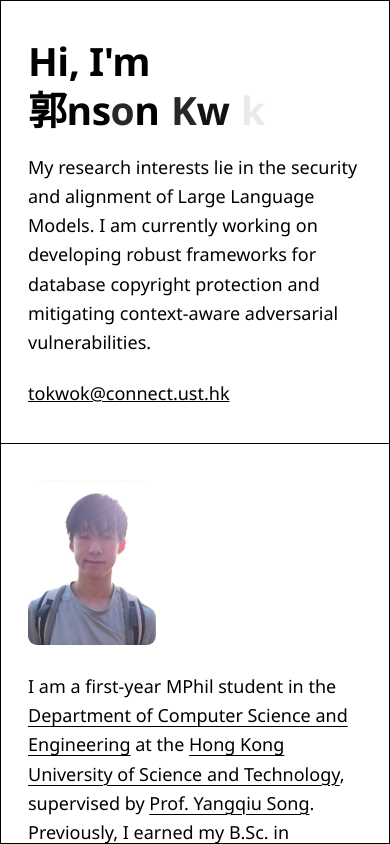
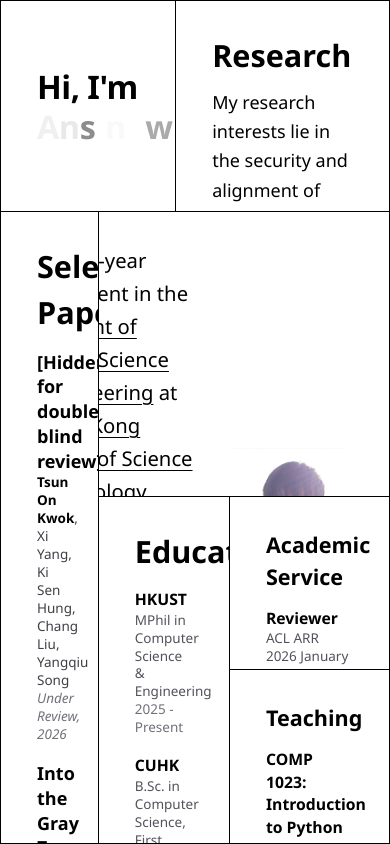
Before and after one commit to ansonk4/ansonk4.github.io, a Next.js app: page / in a window 390 px wide. Built offline with nearby package versions, Linux system fonts and the light colour scheme.

Commit message:
Revert "Add responsive mobile version of homepage"
This reverts commit ccc088f4b97f8068c28e5a7c567d3ce4235bcb07.

```diff
--- a/src/app/page.tsx
+++ b/src/app/page.tsx
@@ -58,10 +58,94 @@ const teaching = [
   },
 ];
 
-const profileEmail = "tokwok@connect.ust.hk";
+export default function Home() {
+  const [isEmailHovered, setIsEmailHovered] = useState(false);
+  const [isEmailCopied, setIsEmailCopied] = useState(false);
+  const [isSplitLineAnimating, setIsSplitLineAnimating] = useState(true);
+  const rootRef = useRef<HTMLDivElement | null>(null);
+  const emailCopyTimeoutRef = useRef<ReturnType<typeof setTimeout> | null>(null);
+  const finishSplitLineAnimation = useCallback(() => {
+    setIsSplitLineAnimating(false);
+  }, []);
+  const handleEmailCopy = useCallback(async () => {
+    try {
+      await navigator.clipboard.writeText("tokwok@connect.ust.hk");
+      setIsEmailCopied(true);
+      if (emailCopyTimeoutRef.current) {
+        clearTimeout(emailCopyTimeoutRef.current);
+      }
+      emailCopyTimeoutRef.current = setTimeout(() => {
+        setIsEmailCopied(false);
+      }, 1200);
+    } catch {
+      setIsEmailCopied(false);
+    }
+  }, []);
 
-const bioContent = (
-  <>
+  useEffect(() => {
+    return () => {
+      if (emailCopyTimeoutRef.current) {
+        clearTimeout(emailCopyTimeoutRef.current);
+      }
+    };
+  }, []);
+
+  return (
+    <div
+      ref={rootRef}
+      className={`relative h-screen min-h-[600px] w-screen overflow-hidden border border-black ${
+        isSplitLineAnimating ? "split-lines-animating" : ""
+      }`}
+    >
+      <SplitPane direction="vertical" defaultSplit={25}>
+        <SplitPane direction="horizontal" defaultSplit={45}>
+          <div className="bento-cell flex items-center">
+            <h1 className="text-[clamp(1.8rem,3.5vw,3.2rem)] font-semibold leading-tight tracking-[-0.5px]">
+              <span className="block">Hi, I&apos;m</span>
+              <span className="block"><TypingName /></span>
+            </h1>
+          </div>
+
+          <div className="bento-cell flex flex-col bento-safe-center">
+            <h2 className="text-[1.7rem] font-semibold">Research</h2>
+            <div className="mt-2">
+              <p className="leading-relaxed text-black font-medium">
+                My research interests lie in the security and alignment of Large Language Models.
+                I am currently working on developing robust frameworks for database copyright protection and mitigating context-aware adversarial vulnerabilities.
+              </p>
+            </div>
+          </div>
+        </SplitPane>
+
+        <SplitPane direction="horizontal" defaultSplit={25}>
+          <div className="bento-cell flex flex-col bg-white">
+            <h2 className="mb-1 text-[1.7rem] font-semibold">Selected Papers</h2>
+
+            <div className="mt-2 flex flex-col gap-4">
+              {papers.map((paper) => (
+                <article key={paper.title}>
+                  <h3 className="text-base font-semibold leading-snug">{paper.title}</h3>
+                  <p className="text-xs text-zinc-700">{paper.authors}</p>
+                  <p className="text-xs italic text-zinc-500">{paper.venue}</p>
+                </article>
+              ))}
+            </div>
+          </div>
+
+          <SplitPane direction="vertical" defaultSplit={45}>
+            <div className="bento-cell flex flex-col bento-safe-center">
+              <div className="flex flex-row-reverse items-center gap-6">
+                <Image
+                  src="/me.png"
+                  alt="Photo of Tsun On Kwok"
+                  width={128}
+                  height={165}
+                  priority
+                  className="h-[165px] w-[128px] shrink-0 rounded-lg object-cover"
+                />
+
+                <div>
+                  <p className="text-lg leading-relaxed text-black font-medium">
                     I am a first-year MPhil student in the{" "}
                     <a
                       href="https://cse.hkust.edu.hk/"
@@ -99,11 +183,16 @@ const bioContent = (
                       The Chinese University of Hong Kong
                     </a>
                     .
-  </>
-);
-
-function EmailCopyIcon({ copied }: { copied: boolean }) {
-  return (
+                  </p>
+                  <p
+                    className="mt-4 flex w-fit cursor-pointer items-center gap-2 text-base underline"
+                    title="Click to copy email"
+                    onClick={handleEmailCopy}
+                    onMouseEnter={() => setIsEmailHovered(true)}
+                    onMouseLeave={() => setIsEmailHovered(false)}
+                  >
+                    tokwok@connect.ust.hk
+                    {(isEmailHovered || isEmailCopied) && (
                       <svg
                         width="14"
                         height="14"
@@ -114,9 +203,8 @@ function EmailCopyIcon({ copied }: { copied: boolean }) {
                         strokeLinecap="round"
                         strokeLinejoin="round"
                         className="opacity-60"
-      aria-hidden
                       >
-      {copied ? (
+                        {isEmailCopied ? (
                           <path d="M20 6 9 17l-5-5" />
                         ) : (
                           <>
@@ -125,204 +213,8 @@ function EmailCopyIcon({ copied }: { copied: boolean }) {
                           </>
                         )}
                       </svg>
-  );
-}
-
-export default function Home() {
-  const [isEmailHovered, setIsEmailHovered] = useState(false);
-  const [isEmailCopied, setIsEmailCopied] = useState(false);
-  const [isSplitLineAnimating, setIsSplitLineAnimating] = useState(true);
-  const rootRef = useRef<HTMLDivElement | null>(null);
-  const emailCopyTimeoutRef = useRef<ReturnType<typeof setTimeout> | null>(null);
-  const finishSplitLineAnimation = useCallback(() => {
-    setIsSplitLineAnimating(false);
-  }, []);
-  const handleEmailCopy = useCallback(async () => {
-    try {
-      await navigator.clipboard.writeText(profileEmail);
-      setIsEmailCopied(true);
-      if (emailCopyTimeoutRef.current) {
-        clearTimeout(emailCopyTimeoutRef.current);
-      }
-      emailCopyTimeoutRef.current = setTimeout(() => {
-        setIsEmailCopied(false);
-      }, 1200);
-    } catch {
-      setIsEmailCopied(false);
-    }
-  }, []);
-
-  useEffect(() => {
-    return () => {
-      if (emailCopyTimeoutRef.current) {
-        clearTimeout(emailCopyTimeoutRef.current);
-      }
-    };
-  }, []);
-
-  return (
-    <>
-      <div className="relative h-screen w-screen overflow-y-auto border border-black bg-white lg:hidden">
-        <main className="mx-auto flex min-h-full max-w-4xl flex-col">
-          <section className="border-b border-black px-6 py-8">
-            <h1 className="text-[clamp(2rem,10vw,3rem)] font-semibold leading-tight tracking-[-0.5px]">
-              <span className="block">Hi, I&apos;m</span>
-              <span className="block">
-                <TypingName />
-              </span>
-            </h1>
-            <p className="mt-4 leading-relaxed text-black font-medium">
-              My research interests lie in the security and alignment of Large Language Models. I am currently
-              working on developing robust frameworks for database copyright protection and mitigating context-aware
-              adversarial vulnerabilities.
+                    )}
                   </p>
-            <button
-              type="button"
-              className="mt-5 flex w-fit cursor-pointer items-center gap-2 text-base underline"
-              title="Click to copy email"
-              onClick={handleEmailCopy}
-            >
-              {profileEmail}
-              {isEmailCopied && <EmailCopyIcon copied />}
-            </button>
-          </section>
-
-          <section className="border-b border-black px-6 py-8">
-            <div className="flex flex-col gap-6">
-              <Image
-                src="/me.png"
-                alt="Photo of Tsun On Kwok"
-                width={128}
-                height={165}
-                priority
-                className="h-[165px] w-[128px] rounded-lg object-cover"
-              />
-              <p className="text-base leading-relaxed text-black font-medium">{bioContent}</p>
-            </div>
-          </section>
-
-          <section className="border-b border-black px-6 py-8">
-            <h2 className="text-[1.7rem] font-semibold">Selected Papers</h2>
-            <div className="mt-4 flex flex-col gap-4">
-              {papers.map((paper) => (
-                <article key={paper.title}>
-                  <h3 className="text-base font-semibold leading-snug">{paper.title}</h3>
-                  <p className="text-xs text-zinc-700">{paper.authors}</p>
-                  <p className="text-xs italic text-zinc-500">{paper.venue}</p>
-                </article>
-              ))}
-            </div>
-          </section>
-
-          <section className="border-b border-black px-6 py-8">
-            <h2 className="text-[1.7rem] font-semibold">Education</h2>
-            <div className="mt-4 flex flex-col gap-4">
-              {education.map((item) => (
-                <article key={item.school}>
-                  <h3 className="text-sm font-semibold">{item.school}</h3>
-                  <p className="text-xs text-zinc-600">{item.degree}</p>
-                  <p className="text-xs text-zinc-500">{item.years}</p>
-                </article>
-              ))}
-            </div>
-          </section>
-
-          <section className="border-b border-black px-6 py-8">
-            <h2 className="text-[1.2rem] font-semibold">Academic Service</h2>
-            <div className="mt-3 flex flex-col gap-3">
-              {academicServices.map((item) => (
-                <article key={`${item.role}-${item.detail}`}>
-                  <h3 className="text-sm font-semibold">{item.role}</h3>
-                  <p className="text-xs text-zinc-600">{item.detail}</p>
-                </article>
-              ))}
-            </div>
-          </section>
-
-          <section className="px-6 py-8">
-            <h2 className="text-[1.2rem] font-semibold">Teaching</h2>
-            <div className="mt-3 flex flex-col gap-3">
-              {teaching.map((item) => (
-                <article key={item.course}>
-                  <h3 className="text-sm font-semibold">{item.course}</h3>
-                  <p className="text-xs text-zinc-600">{item.role}</p>
-                  <p className="text-xs text-zinc-500">{item.term}</p>
-                </article>
-              ))}
-            </div>
-          </section>
-        </main>
-      </div>
-
-      <div
-        ref={rootRef}
-        className={`relative hidden h-screen min-h-[600px] w-screen overflow-hidden border border-black lg:block ${
-          isSplitLineAnimating ? "split-lines-animating" : ""
-        }`}
-      >
-        <SplitPane direction="vertical" defaultSplit={25}>
-          <SplitPane direction="horizontal" defaultSplit={45}>
-            <div className="bento-cell flex items-center">
-              <h1 className="text-[clamp(1.8rem,3.5vw,3.2rem)] font-semibold leading-tight tracking-[-0.5px]">
-                <span className="block">Hi, I&apos;m</span>
-                <span className="block">
-                  <TypingName />
-                </span>
-              </h1>
-            </div>
-
-            <div className="bento-cell flex flex-col bento-safe-center">
-              <h2 className="text-[1.7rem] font-semibold">Research</h2>
-              <div className="mt-2">
-                <p className="leading-relaxed text-black font-medium">
-                  My research interests lie in the security and alignment of Large Language Models. I am currently
-                  working on developing robust frameworks for database copyright protection and mitigating
-                  context-aware adversarial vulnerabilities.
-                </p>
-              </div>
-            </div>
-          </SplitPane>
-
-          <SplitPane direction="horizontal" defaultSplit={25}>
-            <div className="bento-cell flex flex-col bg-white">
-              <h2 className="mb-1 text-[1.7rem] font-semibold">Selected Papers</h2>
-
-              <div className="mt-2 flex flex-col gap-4">
-                {papers.map((paper) => (
-                  <article key={paper.title}>
-                    <h3 className="text-base font-semibold leading-snug">{paper.title}</h3>
-                    <p className="text-xs text-zinc-700">{paper.authors}</p>
-                    <p className="text-xs italic text-zinc-500">{paper.venue}</p>
-                  </article>
-                ))}
-              </div>
-            </div>
-
-            <SplitPane direction="vertical" defaultSplit={45}>
-              <div className="bento-cell flex flex-col bento-safe-center">
-                <div className="flex flex-row-reverse items-center gap-6">
-                  <Image
-                    src="/me.png"
-                    alt="Photo of Tsun On Kwok"
-                    width={128}
-                    height={165}
-                    priority
-                    className="h-[165px] w-[128px] shrink-0 rounded-lg object-cover"
-                  />
-
-                  <div>
-                    <p className="text-lg leading-relaxed text-black font-medium">{bioContent}</p>
-                    <button
-                      type="button"
-                      className="mt-4 flex w-fit cursor-pointer items-center gap-2 text-base underline"
-                      title="Click to copy email"
-                      onClick={handleEmailCopy}
-                      onMouseEnter={() => setIsEmailHovered(true)}
-                      onMouseLeave={() => setIsEmailHovered(false)}
-                    >
-                      {profileEmail}
-                      {(isEmailHovered || isEmailCopied) && <EmailCopyIcon copied={isEmailCopied} />}
-                    </button>
                 </div>
               </div>
             </div>
@@ -373,8 +265,9 @@ export default function Home() {
         </SplitPane>
       </SplitPane>
 
-        {isSplitLineAnimating && <SplitLineTreeOverlay containerRef={rootRef} onDone={finishSplitLineAnimation} />}
+      {isSplitLineAnimating && (
+        <SplitLineTreeOverlay containerRef={rootRef} onDone={finishSplitLineAnimation} />
+      )}
     </div>
-    </>
   );
 }
```
Lines whose indentation alone changed are shown as unchanged.
